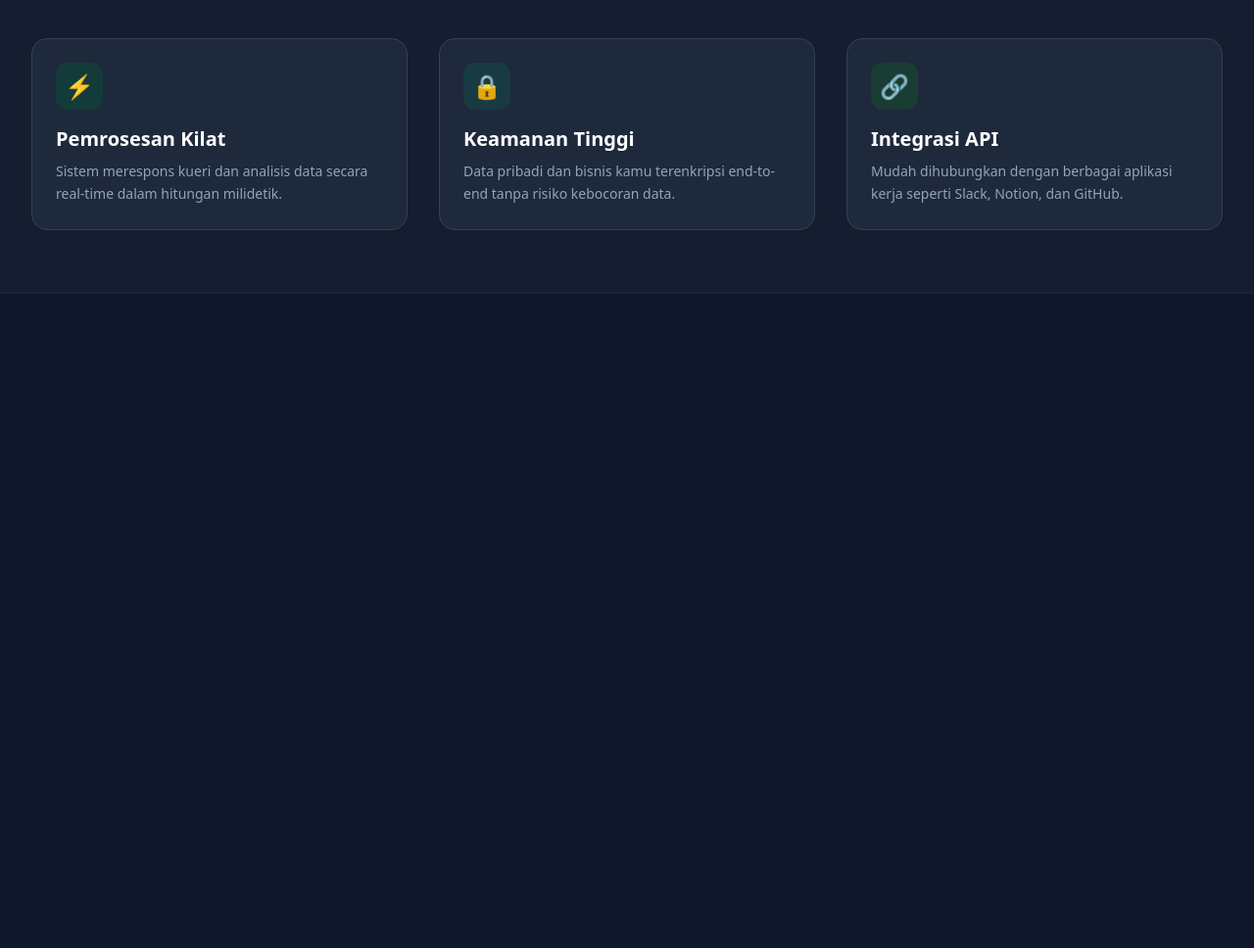
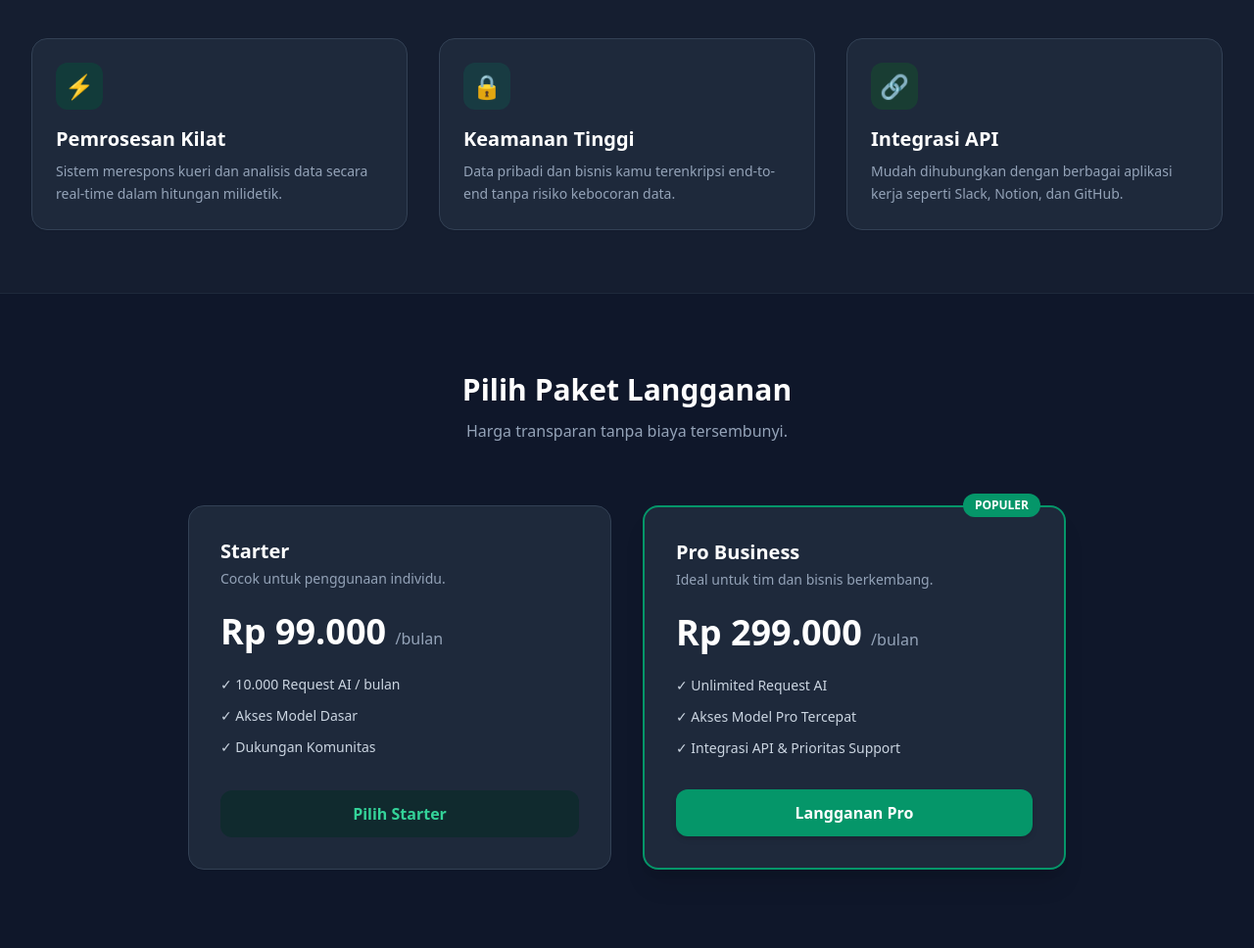
Before and after one commit to kiranasaskia321-blip/latihan_tailwind_sazkiakiranaa, a plain HTML site: page index.html in a window 1280 px wide. Shown: the part 807-1775 px from the top of the page at 98% size. Before the commit the page ends 1107 px from the top, so only its background shows below. Drawn offline with nearby package versions, Linux system fonts and the light colour scheme.

Commit message:
Update index.html
menambahkan pricing section

```diff
--- a/index.html
+++ b/index.html
@@ -180,6 +180,99 @@ Mudah dihubungkan dengan berbagai aplikasi kerja seperti Slack, Notion, dan GitH
 </div>
 </section>
 
+<!-- ==========================================
+4. PRICING SECTION (Pricing Cards Flex/Grid)
+========================================== -->
+<section id="pricing" class="py-20 max-w-7xl mx-auto px-4 sm:px-6 lg:px-8">
+
+<div class="text-center max-w-2xl mx-auto mb-16">
+<h2 class="text-3xl font-bold text-slate-900 dark:text-white">
+Pilih Paket Langganan
+</h2>
+
+<p class="mt-3 text-slate-600 dark:text-slate-400">
+Harga transparan tanpa biaya tersembunyi.
+</p>
+</div>
+
+<!-- Grid 2 Kolom untuk Pricing -->
+<div class="grid grid-cols-1 md:grid-cols-2 gap-8 max-w-4xl mx-auto">
+
+<!-- Paket Starter -->
+<div class="p-8 bg-white dark:bg-slate-800 rounded-2xl border border-slate-200 dark:border-slate-700 shadow-sm flex flex-col justify-between">
+
+<div>
+<h3 class="text-xl font-bold text-slate-900 dark:text-white">
+Starter
+</h3>
+
+<p class="text-sm text-slate-500 dark:text-slate-400 mt-1">
+Cocok untuk penggunaan individu.
+</p>
+
+<div class="my-6">
+<span class="text-4xl font-extrabold text-slate-900 dark:text-white">
+Rp 99.000
+</span>
+
+<span class="text-slate-500 dark:text-slate-400">
+/bulan
+</span>
+</div>
+
+<ul class="space-y-3 text-sm text-slate-600 dark:text-slate-300 mb-8">
+<li class="flex items-center">✓ 10.000 Request AI / bulan</li>
+<li class="flex items-center">✓ Akses Model Dasar</li>
+<li class="flex items-center">✓ Dukungan Komunitas</li>
+</ul>
+</div>
+
+<a href="#" class="w-full text-center py-3 font-semibold text-emerald-600 dark:text-emerald-400 bg-emerald-50 dark:bg-emerald-950/50 hover:bg-emerald-100 dark:hover:bg-emerald-900/60 rounded-xl transition">
+Pilih Starter
+</a>
+</div>
+
+
+<!-- Paket Pro (Popular) -->
+<div class="p-8 bg-white dark:bg-slate-800 rounded-2xl border-2 border-emerald-600 shadow-xl flex flex-col justify-between relative">
+
+<span class="absolute -top-3.5 right-6 bg-emerald-600 text-white text-xs font-bold uppercase px-3 py-1 rounded-full">
+Populer
+</span>
+
+<div>
+<h3 class="text-xl font-bold text-slate-900 dark:text-white">
+Pro Business
+</h3>
+
+<p class="text-sm text-slate-500 dark:text-slate-400 mt-1">
+Ideal untuk tim dan bisnis berkembang.
+</p>
+
+<div class="my-6">
+<span class="text-4xl font-extrabold text-slate-900 dark:text-white">
+Rp 299.000
+</span>
+
+<span class="text-slate-500 dark:text-slate-400">
+/bulan
+</span>
+</div>
+
+<ul class="space-y-3 text-sm text-slate-600 dark:text-slate-300 mb-8">
+<li class="flex items-center">✓ Unlimited Request AI</li>
+<li class="flex items-center">✓ Akses Model Pro Tercepat</li>
+<li class="flex items-center">✓ Integrasi API & Prioritas Support</li>
+</ul>
+</div>
+
+<a href="#" class="w-full text-center py-3 font-semibold text-white bg-emerald-600 hover:bg-emerald-700 rounded-xl shadow-md transition">
+Langganan Pro
+</a>
+</div>
+
+</div>
+</section>
 
 
 </body>
```
